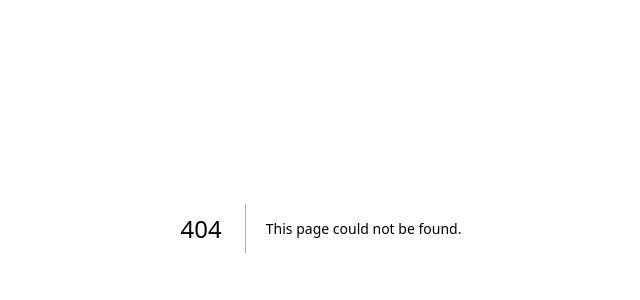
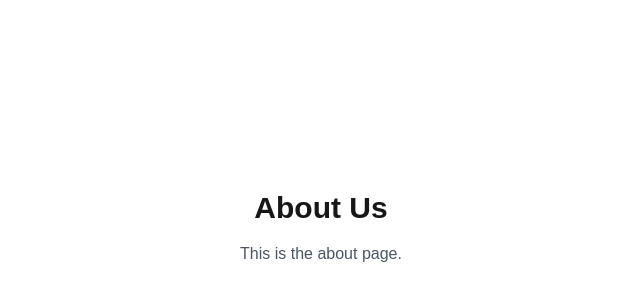
Before and after one commit to malewis5/v0-agent-test-repo, a Next.js app: page /about in a window 1280 px wide. Before the commit this address had no page. Shown: the part 172-472 px from the top of the page, without its empty margins (319-959 px from the left). Built offline with nearby package versions, Linux system fonts and the light colour scheme.

Commit message:
Add about page

```diff
--- /dev/null
+++ b/app/about/page.tsx
@@ -0,0 +1,10 @@
+export default function AboutPage() {
+  return (
+    <main className="min-h-screen flex items-center justify-center bg-white">
+      <div className="text-center">
+        <h1 className="text-3xl font-bold mb-4">About Us</h1>
+        <p className="text-gray-600">This is the about page.</p>
+      </div>
+    </main>
+  );
+}
```
